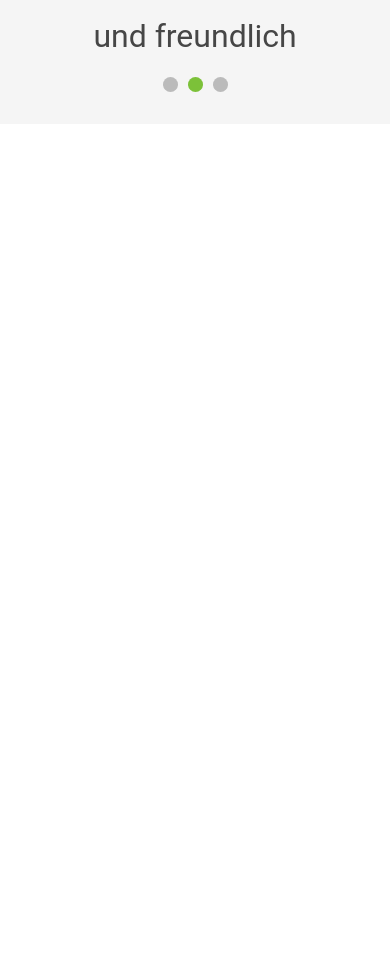
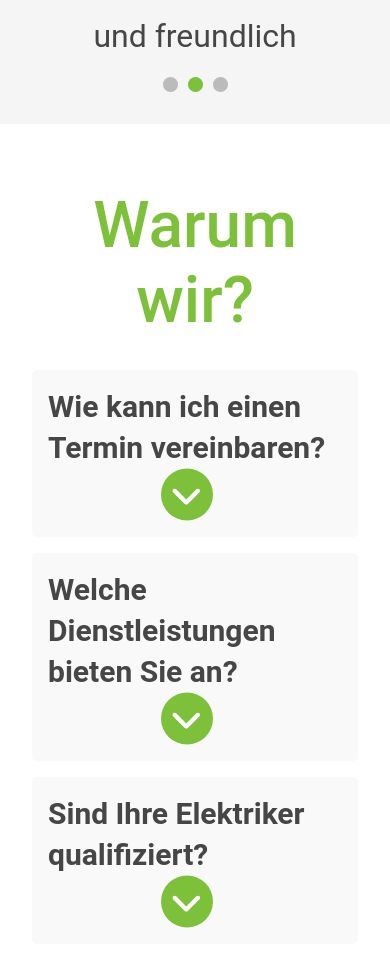
Before and after one commit to khaled-Alahmad/handwerker-front, a Next.js app: page / in a window 390 px wide. Shown: the part 3471-4437 px from the top of the page. Before the commit the page ends 3595 px from the top, so only its background shows below. Built offline with nearby package versions, Linux system fonts and the light colour scheme.

Commit message:
FAQ added

```diff
--- a/src/app/page.js
+++ b/src/app/page.js
@@ -9,6 +9,7 @@ import { useEffect, useState } from "react";
 import Services from "@/pages/Services/Services";
 import WhyUs from "@/pages/WhyUs/WhyUs";
 import Testimonials from "@/pages/Testimonials/Testimonials";
+import FAQ from "@/pages/FAQ/FAQ";
 
 export default function Home() {
   return (
@@ -33,6 +34,9 @@ export default function Home() {
       <section className={styles.testimonials}>
         <Testimonials />
       </section>
+      <section className={styles.faq}>
+        <FAQ />
+      </section>
     </div>
   );
 }
--- /dev/null
+++ b/src/pages/FAQ/FAQ.js
@@ -0,0 +1,78 @@
+"use client";
+import { useState } from "react";
+import styles from "@/styles/Home.module.css";
+import Image from "next/image";
+import arrowBottom from "../../../public/icons/arrow-bottom.svg";
+import arrowUp from "../../../public/icons/arrow-up.svg";
+
+const FAQ = () => {
+  const [activeIndex, setActiveIndex] = useState(null);
+
+  const toggleFAQ = (index) => {
+    setActiveIndex(activeIndex === index ? null : index);
+  };
+
+  const faqs = [
+    {
+      question: "Wie kann ich einen Termin vereinbaren?",
+      answer:
+        "Sie können einen Termin telefonisch oder online über unser Kontaktformular vereinbaren.",
+    },
+    {
+      question: "Welche Dienstleistungen bieten Sie an?",
+      answer:
+        "Wir bieten eine breite Palette von elektrischen Dienstleistungen, einschließlich Installation von Einbaugeräten, Beleuchtung, Gewerbereinigung, Laminatverlegung und Hausmeisterservice.",
+    },
+    {
+      question: "Sind Ihre Elektriker qualifiziert?",
+      answer:
+        "Ja, unsere Elektriker sind zertifiziert und haben jahrelange Erfahrung in der Branche.",
+    },
+  ];
+
+  return (
+    <section className={styles.faqSection}>
+      <h2>Warum wir?</h2>
+      {faqs.map((faq, index) => (
+        <div key={index} className={`${styles.faqItem} `}>
+          <button
+            className={`${styles.faqQuestion} ${
+              activeIndex === index ? styles.faqAnswerColor : ""
+            }`}
+            onClick={() => toggleFAQ(index)}
+          >
+            <span className={styles.iconFac}>
+              {activeIndex === index ? (
+                <Image
+                  src={arrowUp}
+                  alt=""
+                  width={52}
+                  height={52}
+                  style={{ marginRight: "0.5rem" }}
+                />
+              ) : (
+                <Image
+                  src={arrowBottom}
+                  alt=""
+                  width={52}
+                  height={52}
+                  style={{ marginRight: "0.5rem" }}
+                />
+              )}
+            </span>
+            {faq.question}
+          </button>
+          <div
+            className={`${styles.faqAnswer} ${
+              activeIndex === index ? styles.active : ""
+            }`}
+          >
+            <p>{faq.answer}</p>
+          </div>
+        </div>
+      ))}
+    </section>
+  );
+};
+
+export default FAQ;
--- a/src/styles/Home.module.css
+++ b/src/styles/Home.module.css
@@ -493,10 +493,109 @@
   background-color: #7cc139;
 }
 
-@media (max-width: 768px) {
+/* styles/FAQ.module.css */
+.faq {
+  padding: 0rem 4rem;
+  user-select: none;
+}
+.faqSection {
+  padding: 2rem 0;
+  text-align: center;
+}
+
+.faqSection h2 {
+  font-family: "Roboto";
+  font-style: normal;
+  font-weight: 500;
+  font-size: 64px;
+  line-height: 75px;
+  /* identical to box height */
+
+  color: #7cc139;
+
+  margin-bottom: 2rem;
+}
+
+.faqItem {
+  margin-bottom: 1rem;
+}
+
+.faqQuestion {
+  font-family: "Roboto";
+  font-style: normal;
+  font-weight: 600;
+  font-size: 40px;
+  line-height: 137%;
+  /* or 55px */
+
+  color: #464646;
+
+  /* Inside auto layout */
+  flex: none;
+  order: 1;
+  flex-grow: 0;
+
+  width: 100%;
+  background: #f9f9f9;
+  border: none;
+  padding: 1rem;
+  text-align: left;
+  cursor: pointer;
+  display: flex;
+  /* justify-content: space-between; */
+  align-items: center;
+  border-radius: 5px;
+}
+
+.faqQuestion:hover {
+  /* opacity: 0.8; */
+}
+
+.faqAnswer {
+  font-family: "Roboto";
+  font-style: normal;
+  font-weight: 400;
+  font-size: 36px;
+  line-height: 157%;
+  /* or 57px */
+
+  color: #464646;
+
+  text-align: left;
+  padding-left: 1rem;
+  max-height: 0;
+  overflow: hidden;
+  transition: max-height 0.3s ease;
+  background: #e7f8f8;
+  border-radius: 0px 0px 5px 5px;
+  padding: 0 1rem;
+}
+.faqAnswerColor {
+  background: #e7f8f8;
+  border-radius: 5px 5px 0px 0px !important;
+}
+.faqAnswer.active {
+  max-height: 200px; /* Adjust this value based on your content height */
+  padding: 1rem 5.5rem;
+}
+
+.iconFac {
+  margin-right: 0.5rem;
 }
 
 @media (max-width: 768px) {
+  .faq {
+    padding: 2rem 2rem;
+  }
+  .faqQuestion {
+    flex-direction: column-reverse;
+    font-size: 30px;
+
+  }
+  .faqAnswer {
+    padding: 0rem 1rem !important;
+    font-size: 26px;
+  }
   .testimonial {
     flex: 1 1 100%;
     max-width: 100%;
```
Also changed, not shown: public/icons/arrow-bottom.svg (added), public/icons/arrow-up.svg (added).
